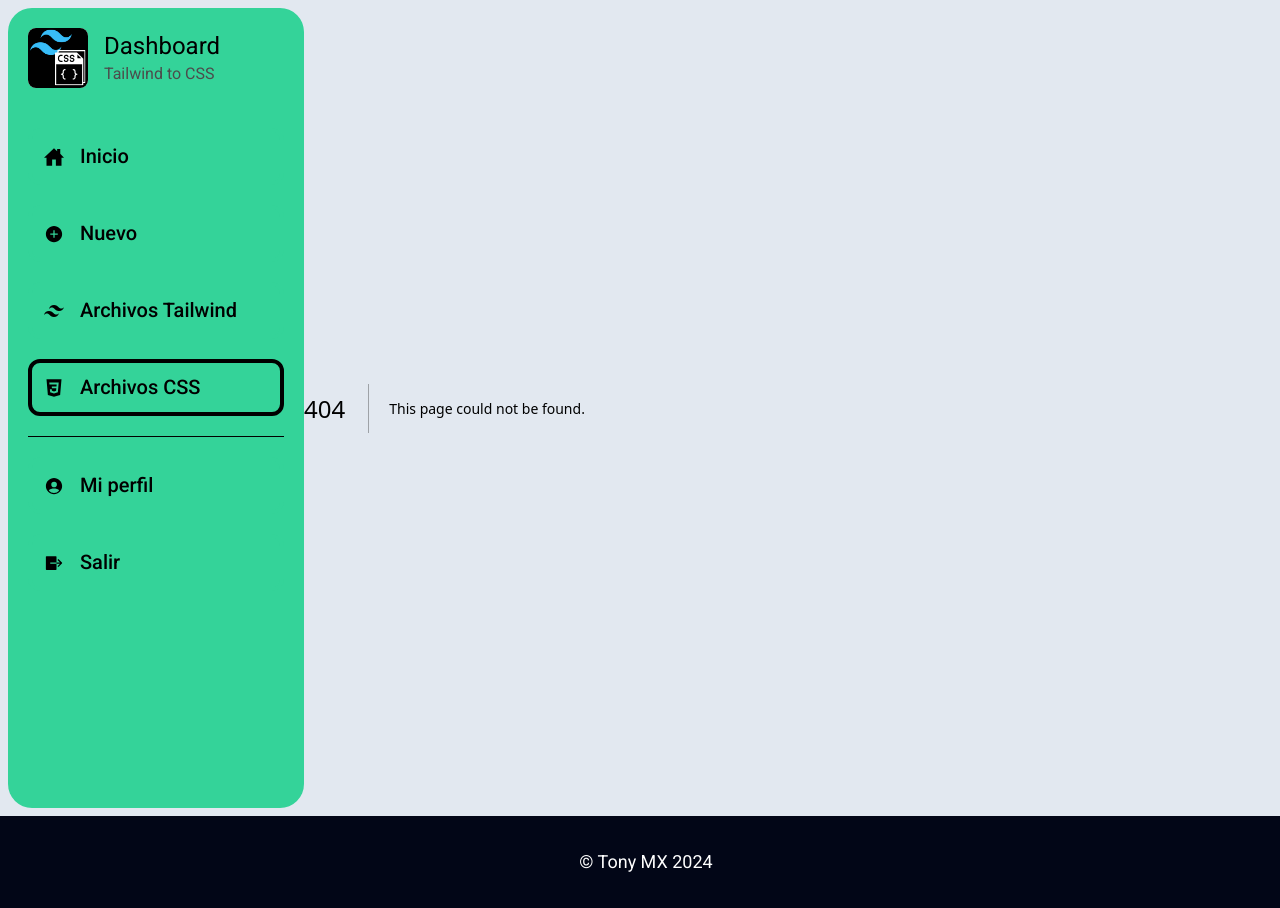
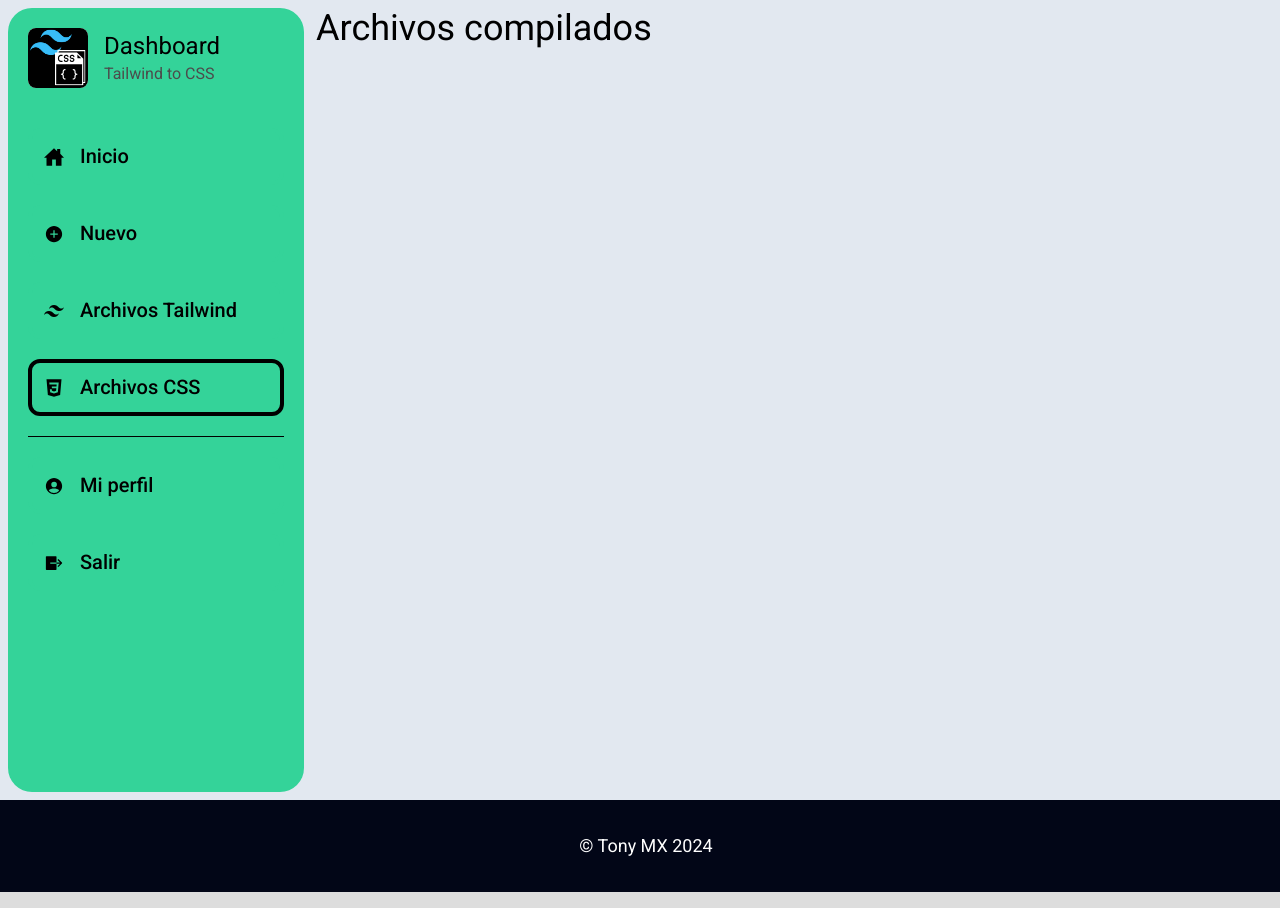
Before and after one commit to AntonioMP96/nextjs-docker-aws-ec2-test, a Next.js app: page /css_files in a window 1280 px wide. Before the commit this address had no page. Built offline with nearby package versions, Linux system fonts and the light colour scheme.

Commit message:
- Agregando paginas

```diff
--- a/app/components/Sidebar.tsx
+++ b/app/components/Sidebar.tsx
@@ -17,7 +17,7 @@ const menuItems = [
         title: 'Nuevo'
     },
     {
-        path: '/tailwind_files',
+        path: '/tailwind',
         icon: <SiTailwindcss/>,
         title: 'Archivos Tailwind'
     },
--- /dev/null
+++ b/app/css_files/page.tsx
@@ -0,0 +1,7 @@
+export default function New() {
+    return (
+        <div>
+            <h1 className="text-4xl" >Archivos compilados</h1>
+        </div>
+    )
+}
--- a/app/layout.tsx
+++ b/app/layout.tsx
@@ -24,7 +24,9 @@ export default function RootLayout({
       <body className={roboto.className}>
         <main className="flex min-h-screen bg-slate-200 p-2">
           <Sidebar/>
-          {children}
+          <div className="ml-3 w-full">
+            {children}
+          </div>
         </main>
         <Footer/>
       </body>
--- /dev/null
+++ b/app/nuevo/page.tsx
@@ -0,0 +1,9 @@
+
+
+export default function New() {
+    return (
+        <div>
+            <h1 className="text-4xl" >Nuevo archivo</h1>
+        </div>
+    )
+}
--- /dev/null
+++ b/app/tailwind/page.tsx
@@ -0,0 +1,7 @@
+export default function New() {
+    return (
+        <div>
+            <h1 className="text-4xl" >Archivos Tailwind</h1>
+        </div>
+    )
+}
```
